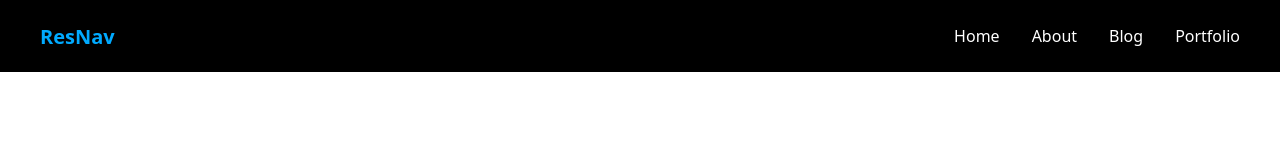
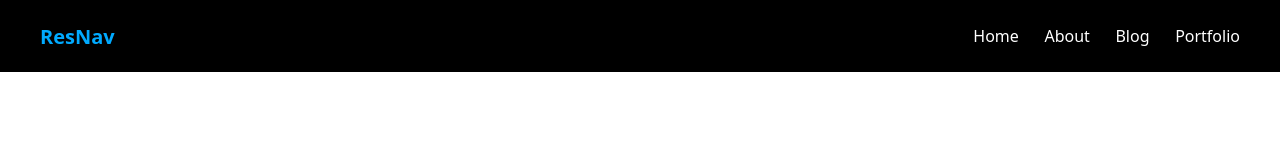
Before and after one commit to Mikoprn/Resnav, a plain HTML site: page index.html in a window 1280 px wide. Drawn offline with Linux system fonts and the light colour scheme.

Commit message:
Update style.css

```diff
--- a/style.css
+++ b/style.css
@@ -83,7 +83,7 @@ svg {
   display: flex;
   justify-content: space-between;
   align-items: center;
-  gap: 2rem;
+  gap: clamp(0rem, 2vw,2rem);
 }
 
 .nav__link {
```
